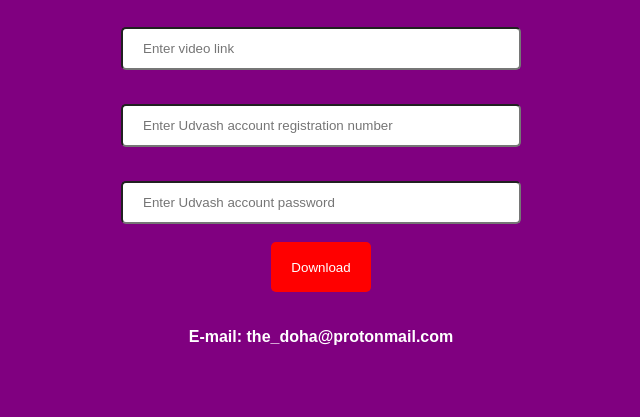
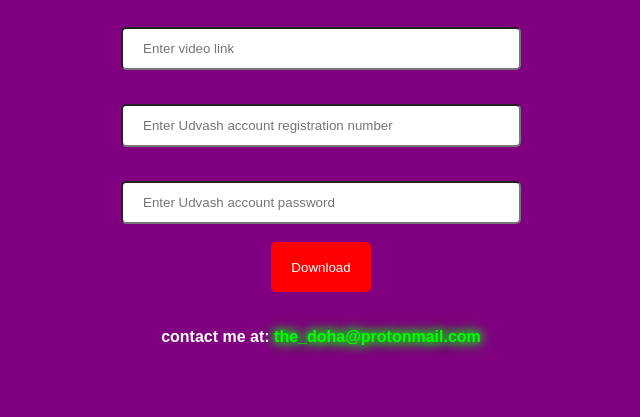
Before and after one commit to Itsmmdoha/uvdownloader, a Flask app: page / in a window 1280 px wide. Shown: the part 154-571 px from the top of the page, without its empty margins (319-959 px from the left). Run offline with Flask 3, Linux system fonts and the light colour scheme.

Commit message:
making e-mail address clickable

```diff
--- a/templates/index.html
+++ b/templates/index.html
@@ -101,6 +101,6 @@
             <input name="password" type="password" placeholder="Enter Udvash account password">
             <input type="submit" value="Download" id="submit_button">
         </form>
-		<h4>E-mail: the_doha@protonmail.com</h4>
+		<h4>contact me at: <a href = "mailto: the_doha@protonmail.com">the_doha@protonmail.com</a></h4>
     </body>
 </html>
```
